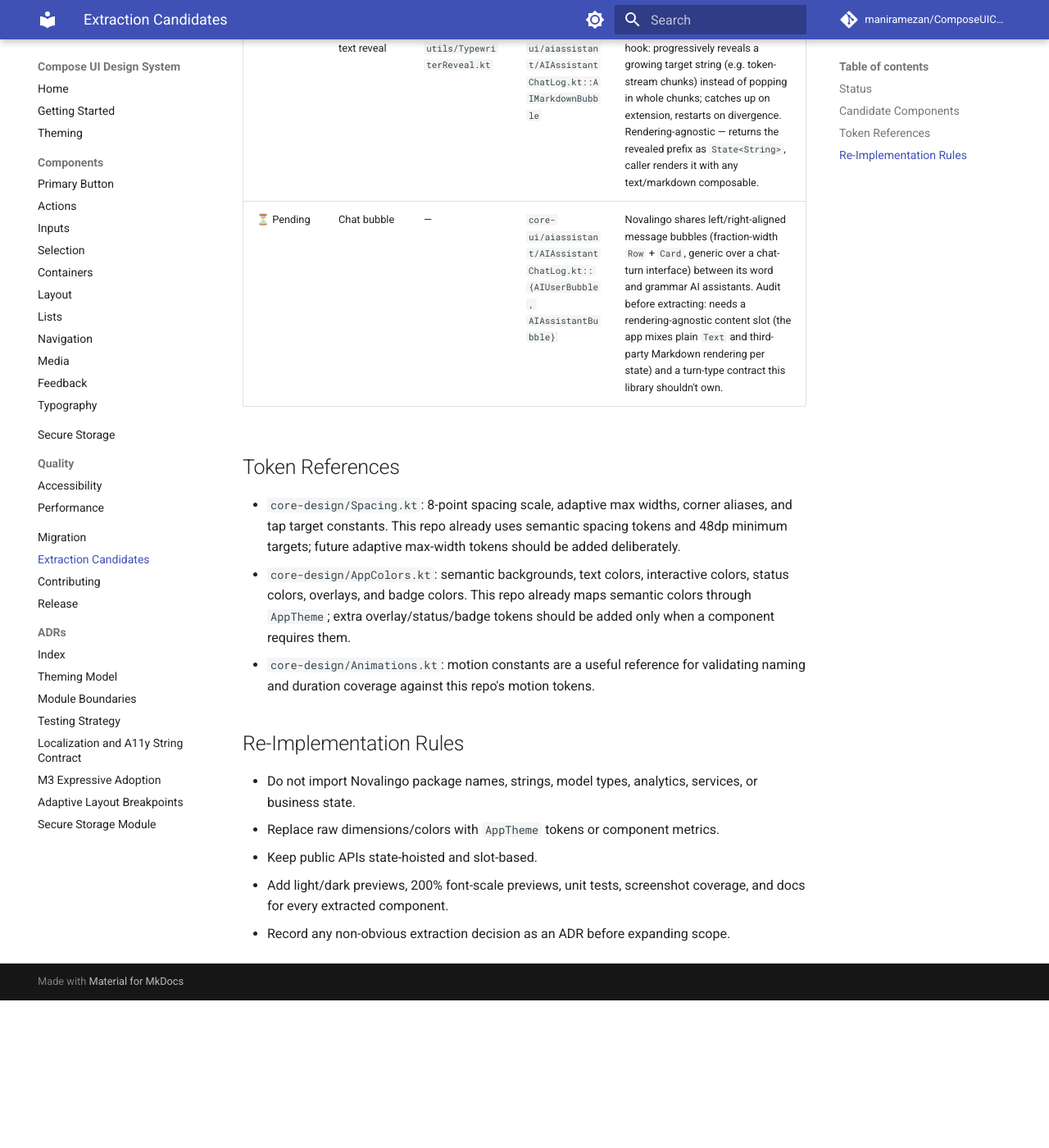
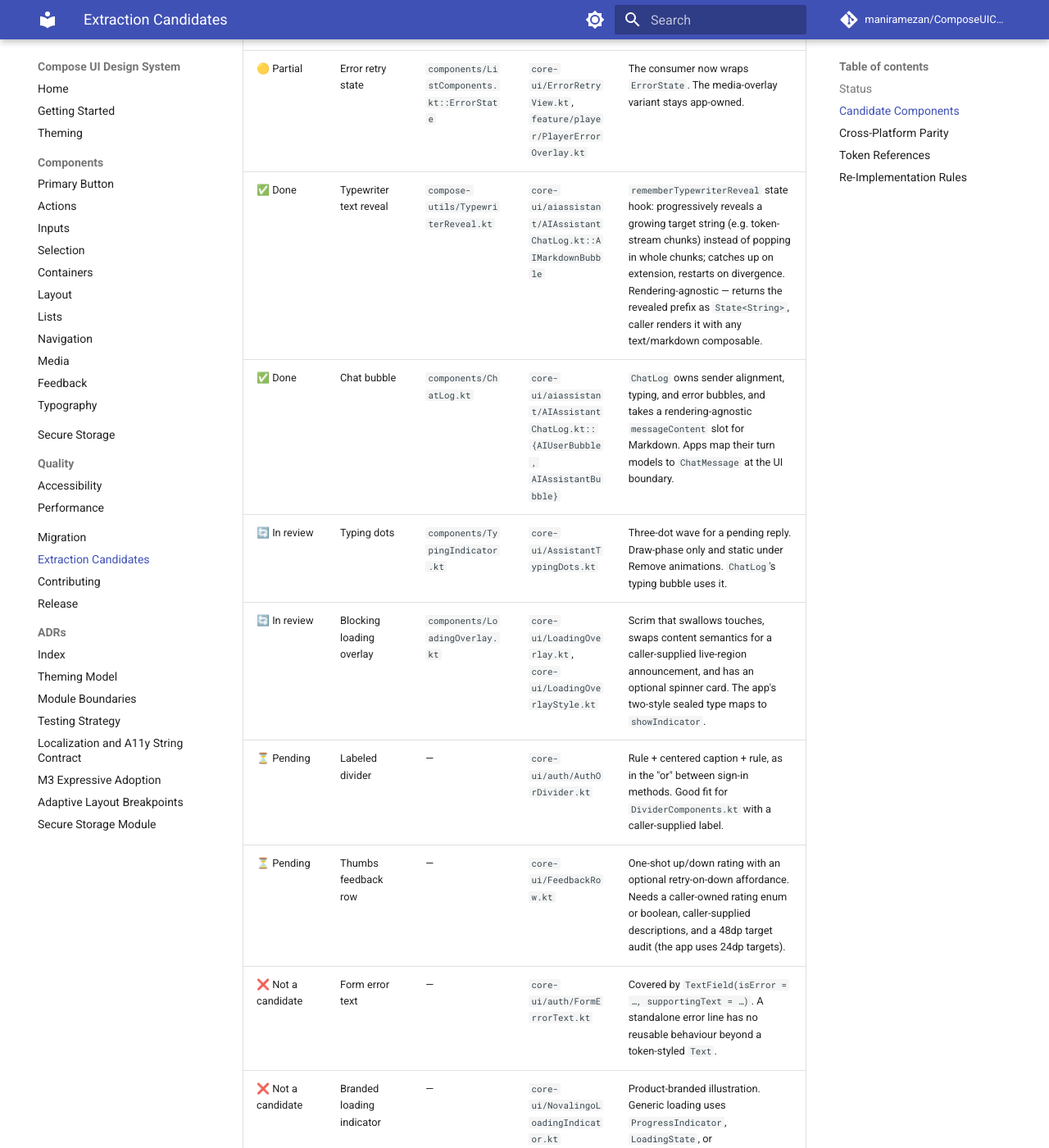
Before and after one commit to maniramezan/ComposeUIComponents, an MkDocs documentation site: the page built from docs/extraction-candidates.md, in a window 1280 px wide and 1400 px high, scrolled down 2216 px. Shown: the whole window at 82% size. Built offline with MkDocs 1.6.1 and Material for MkDocs 9.7.7, drawn with Linux system fonts in a browser that asks for light colours; comment, search, counter and statistics services are not loaded; before the commit the page ends 3436 px from its top, so only the background shows below that; some of the changed text lies outside the part shown.

Commit message:
docs: refresh extraction audit, add SwiftUI parity, document compose-utils APIs (#115)
Re-audit the Novalingo candidates: search bar, empty and error states are
now thin consumer wrappers; skeleton block and chat bubble are done; add
typing dots and loading overlay (in review), labeled divider and thumbs
feedback (pending), and record two non-candidates. Add a cross-platform
parity table against SwiftUIComponents to track remaining gaps. Add KDoc
for minimumTouchTarget* and RecompositionCounter.

```diff
--- a/docs/extraction-candidates.md
+++ b/docs/extraction-candidates.md
@@ -8,7 +8,9 @@ Audit source: `~/Developer/novalingo/mobile/Android`. Do not copy app code into
 |---|---|
 | ✅ Done | Shipping in this library as a generic component. |
 | 🟡 Partial | Generic primitive shipped; consumer keeps a thin domain wrapper. |
+| 🔄 In review | Implemented in an open pull request. |
 | ⏳ Pending | Identified but not yet extracted. |
+| ❌ Not a candidate | Reviewed and intentionally left in the app. |
 
 ## Candidate Components
 
@@ -20,13 +22,36 @@ Audit source: `~/Developer/novalingo/mobile/Android`. Do not copy app code into
 | ✅ Done | Section header | `components/SectionHeader.kt` | `core-ui/SectionHeader.kt` | Title + optional trailing text action. Reads `AppTheme.typography.titleSmall` and `AppTheme.colors.primary`. |
 | ✅ Done | Content row | `components/ContentRow.kt` | `core-ui/WordCard.kt`, `feature/savedwords/SavedWordCard.kt` | Slot-based list row (title, optional secondary text, supporting text, leading + trailing content). Word-card-style usage is now a thin consumer wrapper. |
 | 🟡 Partial | Level badge | `components/PillChip.kt` (tier overload) + `theme/LevelPalette.kt` | `core-ui/SkillLevelBadge.kt`, `core-design/SkillLevelDesign.kt` | Generic tiered-badge component takes a `LevelTier` from a `LevelPalette`. Apps own the tier→domain mapping (e.g., skill level → palette index). |
-| 🟡 Partial | Sized skeleton block | `components/FeedbackComponents.kt::SkeletonBlock` | `core-ui/GhostLoadingBlock.kt` | Parameterized height/width/shape variant of `Skeleton`. Shimmer animation is left to the consumer to keep `core` dependency-free. |
+| ✅ Done | Sized skeleton block | `components/FeedbackComponents.kt::SkeletonBlock`, `components/SkeletonShimmer.kt` | `core-ui/GhostLoadingBlock.kt` | Parameterized height/width/shape variant of `Skeleton`, plus the root-applied `Modifier.skeletonShimmer`. The consumer file is now a thin wrapper over both. |
 | ✅ Done | Branded button variants | `components/PrimaryButton.kt`, `components/ActionComponents.kt::{SecondaryButton, TextButton}` | `core-ui/NovalingoButton.kt` | Three-style enum collapses 1:1 into the library's three button components — no extra wrapper needed in consumers. |
-| ⏳ Pending | Search bar | — | `core-ui/SearchBar.kt`, `feature/home/HomeSearchBar.kt` | Library already ships `SearchField`. Audit Novalingo's variant against it before adding a second component. |
-| ⏳ Pending | Empty state | — | `core-ui/EmptyStateView.kt` | Library already ships `EmptyState`. Audit for icon/action parity before adding a second component. |
-| ⏳ Pending | Error retry state | — | `core-ui/ErrorRetryView.kt`, `feature/player/PlayerErrorOverlay.kt` | Library already ships `ErrorState`. Audit for icon/action-button styling parity. |
+| 🟡 Partial | Search bar | `components/InputComponents.kt::SearchField` | `core-ui/SearchBar.kt`, `feature/home/HomeSearchBar.kt` | The consumer now wraps `SearchField` with app copy. No second component needed. |
+| 🟡 Partial | Empty state | `components/ListComponents.kt::EmptyState` | `core-ui/EmptyStateView.kt` | The consumer now wraps `EmptyState`. No second component needed. |
+| 🟡 Partial | Error retry state | `components/ListComponents.kt::ErrorState` | `core-ui/ErrorRetryView.kt`, `feature/player/PlayerErrorOverlay.kt` | The consumer now wraps `ErrorState`. The media-overlay variant stays app-owned. |
 | ✅ Done | Typewriter text reveal | `compose-utils/TypewriterReveal.kt` | `core-ui/aiassistant/AIAssistantChatLog.kt::AIMarkdownBubble` | `rememberTypewriterReveal` state hook: progressively reveals a growing target string (e.g. token-stream chunks) instead of popping in whole chunks; catches up on extension, restarts on divergence. Rendering-agnostic — returns the revealed prefix as `State<String>`, caller renders it with any text/markdown composable. |
-| ⏳ Pending | Chat bubble | — | `core-ui/aiassistant/AIAssistantChatLog.kt::{AIUserBubble, AIAssistantBubble}` | Novalingo shares left/right-aligned message bubbles (fraction-width `Row` + `Card`, generic over a chat-turn interface) between its word and grammar AI assistants. Audit before extracting: needs a rendering-agnostic content slot (the app mixes plain `Text` and third-party Markdown rendering per state) and a turn-type contract this library shouldn't own. |
+| ✅ Done | Chat bubble | `components/ChatLog.kt` | `core-ui/aiassistant/AIAssistantChatLog.kt::{AIUserBubble, AIAssistantBubble}` | `ChatLog` owns sender alignment, typing, and error bubbles, and takes a rendering-agnostic `messageContent` slot for Markdown. Apps map their turn models to `ChatMessage` at the UI boundary. |
+| 🔄 In review | Typing dots | `components/TypingIndicator.kt` | `core-ui/AssistantTypingDots.kt` | Three-dot wave for a pending reply. Draw-phase only and static under Remove animations. `ChatLog`'s typing bubble uses it. |
+| 🔄 In review | Blocking loading overlay | `components/LoadingOverlay.kt` | `core-ui/LoadingOverlay.kt`, `core-ui/LoadingOverlayStyle.kt` | Scrim that swallows touches, swaps content semantics for a caller-supplied live-region announcement, and has an optional spinner card. The app's two-style sealed type maps to `showIndicator`. |
+| ⏳ Pending | Labeled divider | — | `core-ui/auth/AuthOrDivider.kt` | Rule + centered caption + rule, as in the "or" between sign-in methods. Good fit for `DividerComponents.kt` with a caller-supplied label. |
+| ⏳ Pending | Thumbs feedback row | — | `core-ui/FeedbackRow.kt` | One-shot up/down rating with an optional retry-on-down affordance. Needs a caller-owned rating enum or boolean, caller-supplied descriptions, and a 48dp target audit (the app uses 24dp targets). |
+| ❌ Not a candidate | Form error text | — | `core-ui/auth/FormErrorText.kt` | Covered by `TextField(isError = …, supportingText = …)`. A standalone error line has no reusable behaviour beyond a token-styled `Text`. |
+| ❌ Not a candidate | Branded loading indicator | — | `core-ui/NovalingoLoadingIndicator.kt` | Product-branded illustration. Generic loading uses `ProgressIndicator`, `LoadingState`, or `LoadingOverlay`. |
+
+## Cross-Platform Parity
+
+The sibling SwiftUI library (`SwiftUIComponents`) ships the same design language for iOS. Where it has a component this library lacks, the Compose counterpart is a candidate, provided it's still generic.
+
+| Status | SwiftUI component | Compose counterpart | Notes |
+|---|---|---|---|
+| 🔄 In review | `Badge`, `AvatarView` | `Badge`, `CountBadge`, `Avatar` | New **Indicators** category. |
+| 🔄 In review | `TypingDotsView`, `TypingIndicatorBubbleView` | `TypingIndicator`, `ChatLog` typing bubble | |
+| ⏳ Pending | `NoticeCard`, `ErrorBanner`, `AssistantUnavailableBanner` | — | An inline, full-width tonal banner (info / success / warning / error) with an optional icon, action, and dismiss. `AssistantStatusBanner` is assistant-specific; a generic banner would let it delegate. |
+| ⏳ Pending | `AsyncContentView` | — | Loading / empty / error / content switcher over the existing `LoadingState`, `EmptyState`, and `ErrorState`, so screens stop hand-writing the same `when`. |
+| ⏳ Pending | `MenuPicker` | — | A themed dropdown or exposed-menu single-choice picker. Today callers fall back to raw Material 3 `ExposedDropdownMenuBox`. |
+| ⏳ Pending | `SelectableCardSurface` | — | A card with selectable semantics and a selected outline, for plan or option pickers. `Modifier.selectableRole` already provides the semantics. |
+| ⏳ Pending | `ProportionalHStackLayout` | — | A row that splits width by fractions rather than weights of measured content. Check whether `Row` + `weight` already covers real usages before adding it. |
+| ✅ Done | `CarouselRow`, `CarouselBoard` | `ShowcaseRow`, `ShowcaseFeed` | |
+| ✅ Done | `TitledPageView` | `PaginatedContent` | |
+| ✅ Done | `SegmentedPicker`, `PillChip`, `ActionPill`, `FlipCard`, `DisclosureCard`, `SelectionListView`, `GhostShimmer`, `ToastView`, `LoadMoreFooter`, `CachedAsyncImage`, `FlowLayout`, `SectionHeader` | Same names (`SegmentedContent` / `SegmentedControl`, `Modifier.skeletonShimmer`, `ToastHost`) | |
 
 ## Token References
 
```
Also changed, not shown: 2 other files.
